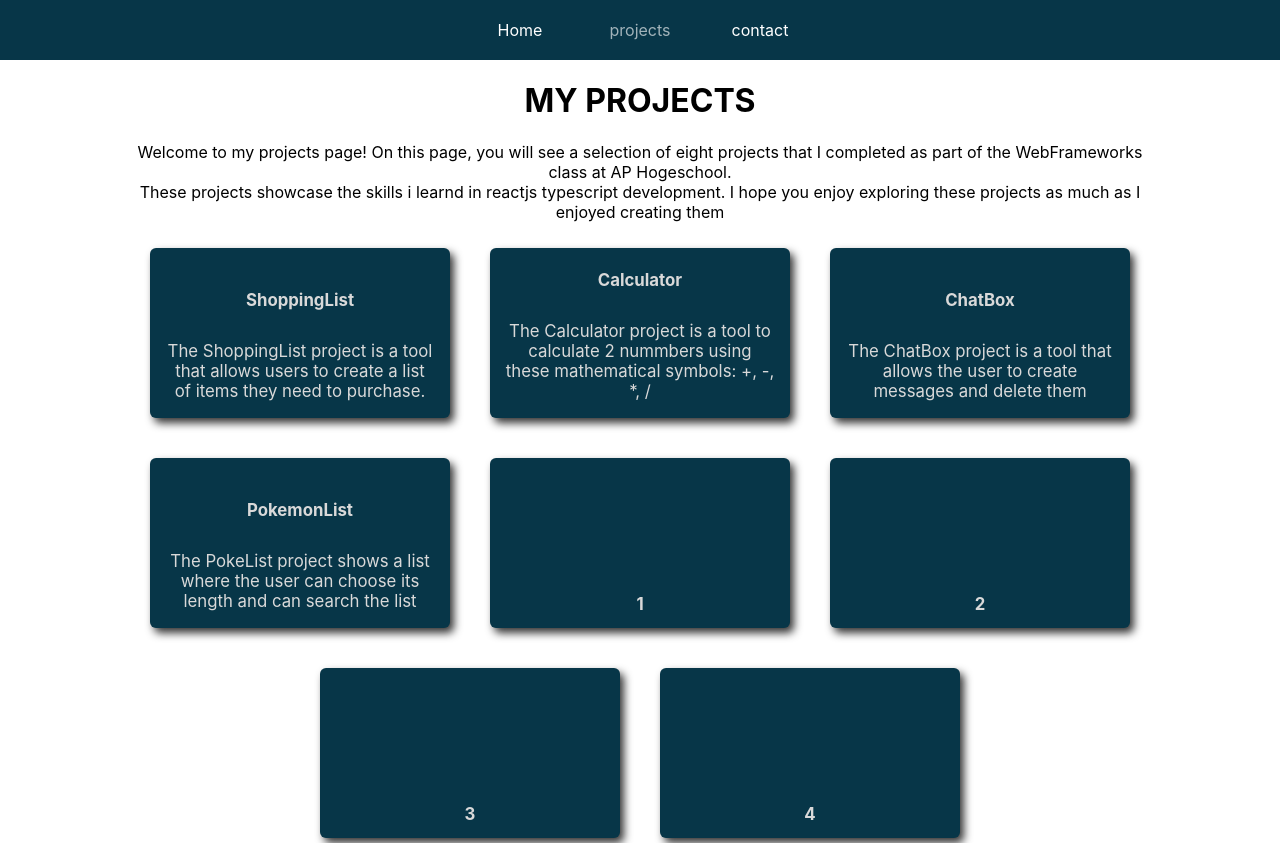
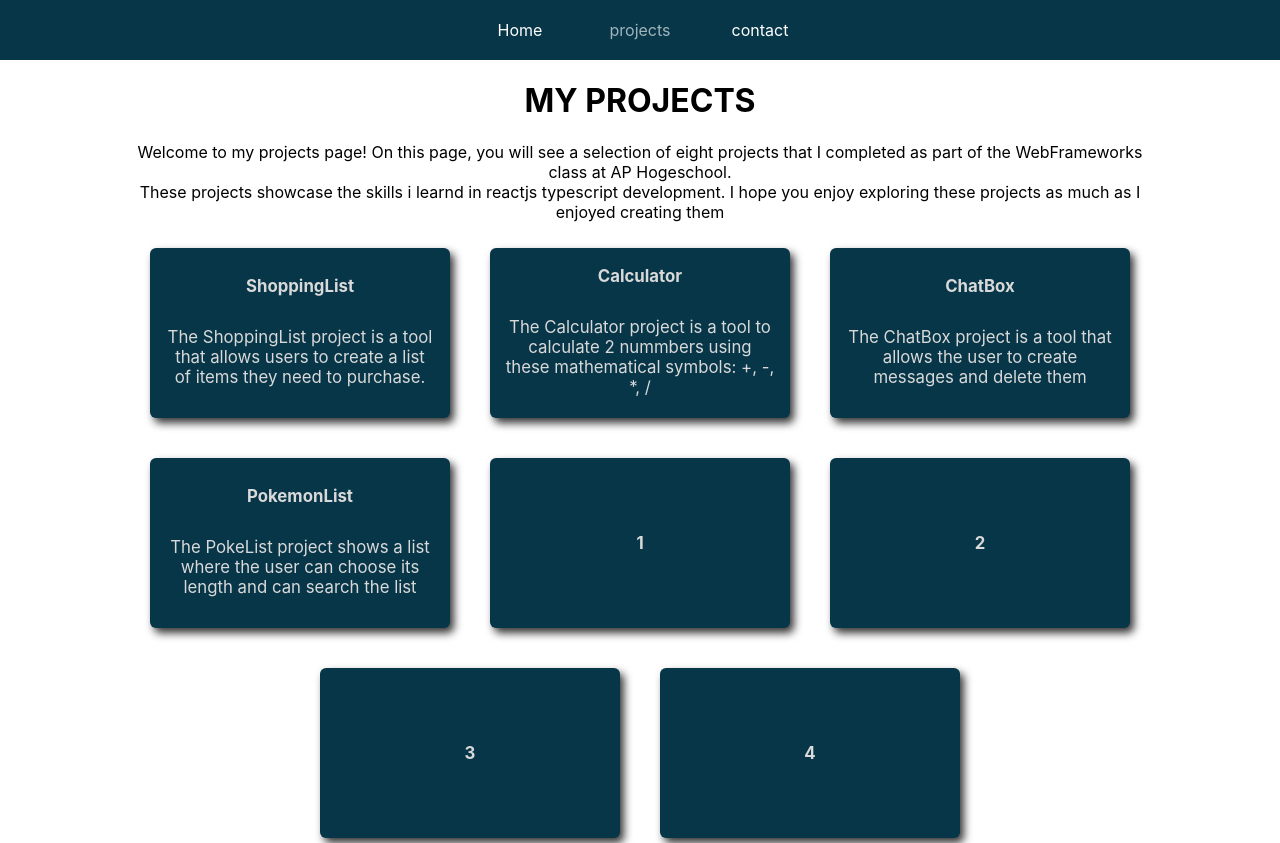
Before and after one commit to Jafar-Sabaouni/portefolio-jafar-sabaouni, a React (Create React App) app: page /projects in a window 1280 px wide. Shown: the top 843 px of the page. Built offline with nearby package versions, Linux system fonts and the light colour scheme.

Commit message:
github pages deploy

```diff
--- a/src/App.tsx
+++ b/src/App.tsx
@@ -3,9 +3,7 @@ import styles from "./App.module.css";
 import Home from "./pages/Home"
 import Projects from "./pages/projects"
 import Contact from "./pages/Contact"
-const PageNotFound = () => {
-    return <div>An error occurred while rendering this route.</div>;
-}
+
 const Root = () => {
 
 
@@ -32,7 +30,7 @@ const App = () => {
             children: [
                 {
                     path: "*",
-                    element: <PageNotFound />
+                    element: <Home />
                 },
                 {
                     path: "",
--- a/src/pages/Projects.module.css
+++ b/src/pages/Projects.module.css
@@ -30,7 +30,7 @@
     border-radius: 6px;
     display: flex;
     flex-direction: column;
-    justify-content:flex-end;
+    justify-content:center;
     align-items: center;
     box-shadow: 4px 5px 8px #343434;
 
```
